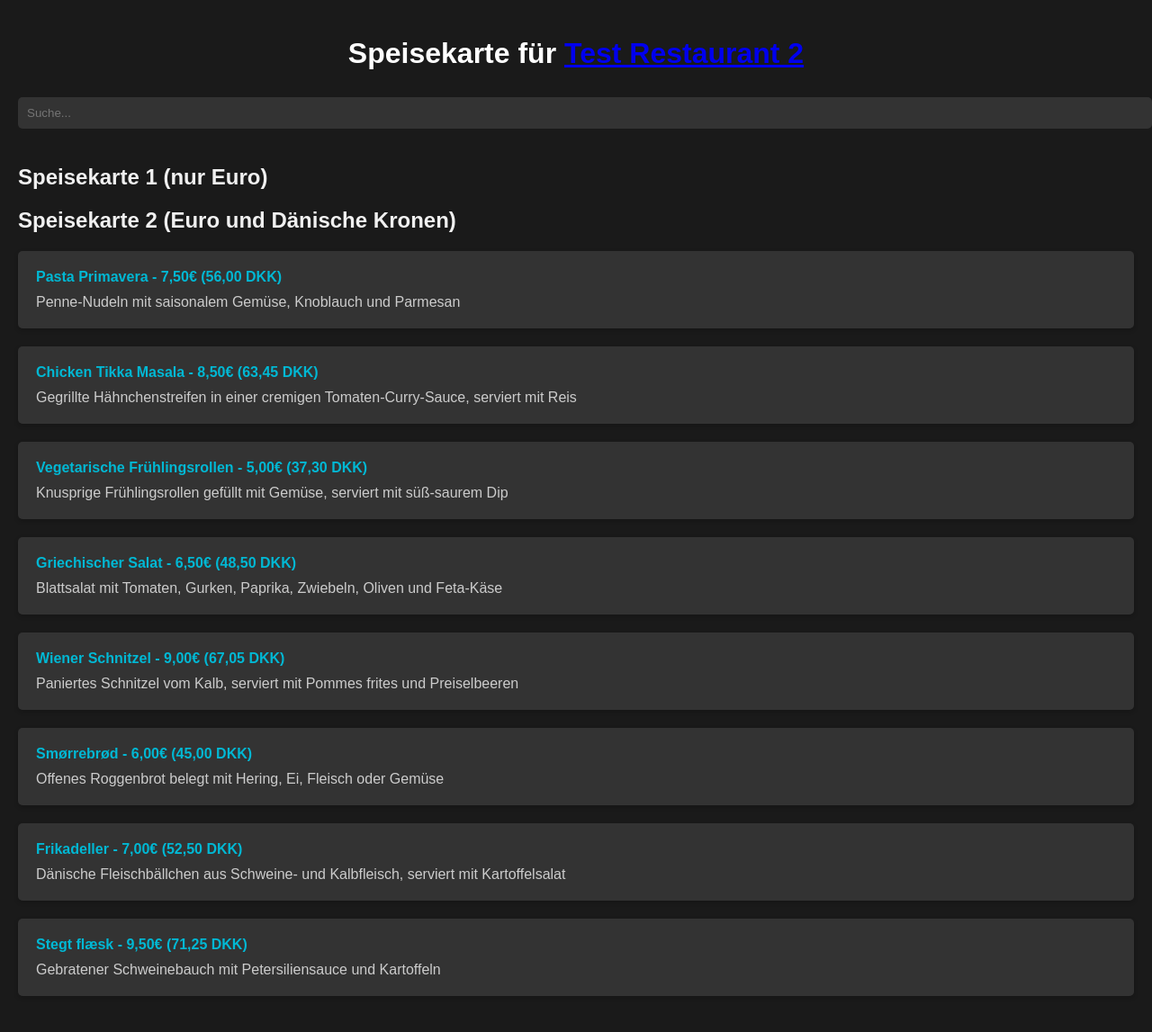
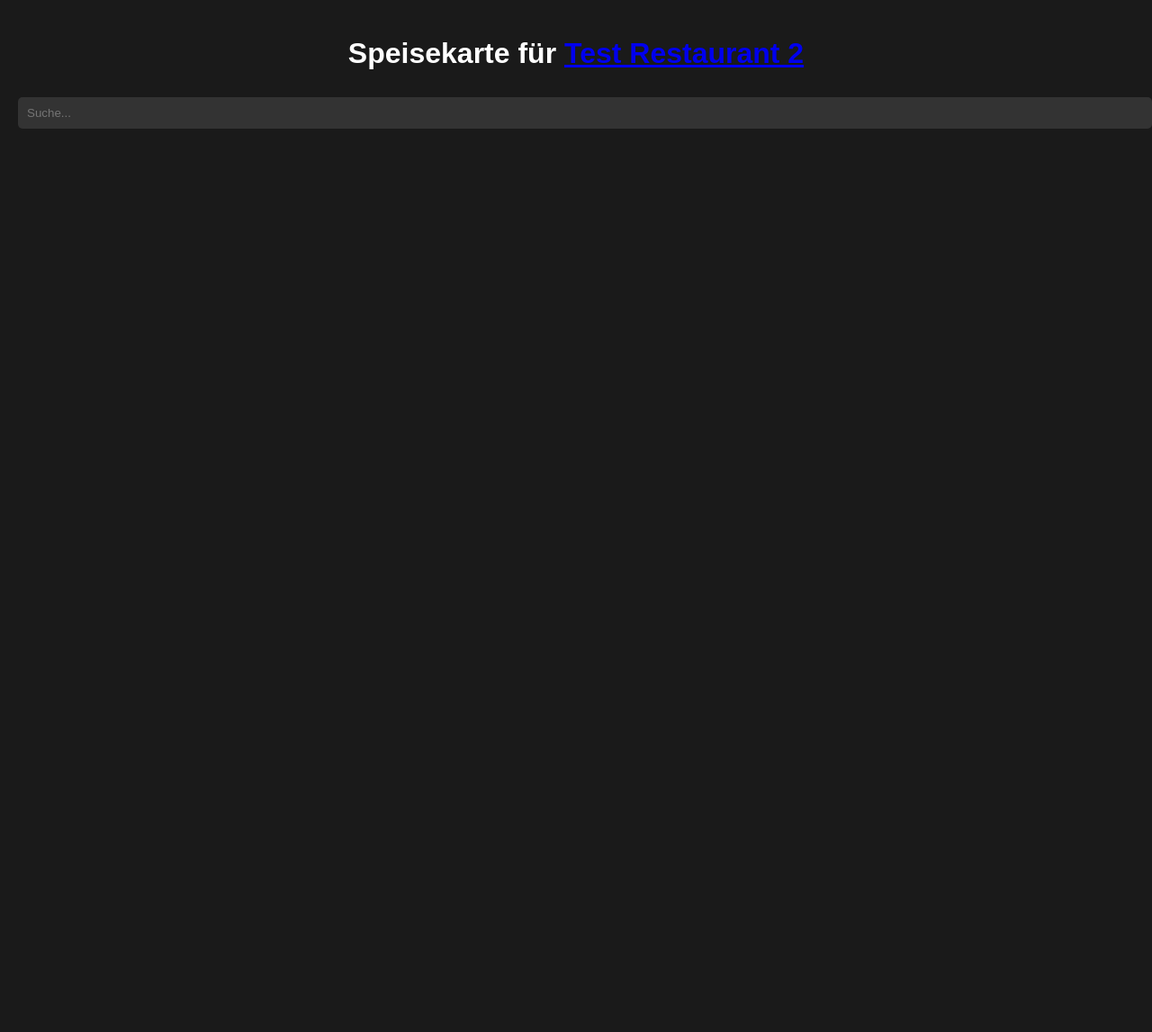
Before and after one commit to Benedikt-Mueller/webengineering-sose24, a Django app: page /restaurant/restaurant/1/menu/ in a window 1280 px wide. Shown: the whole page at 90% size. After the commit the page ends 143 px from the top, so only its background shows below. Run offline with Django 5.2, Linux system fonts and the light colour scheme; data comes from the database, SQL or seed files in the repository; both versions use the stored data as it was after the commit.

Commit message:
Menu add

```diff
--- a/restaurant_reservation_system_bjsty/restaurant/templates/restaurant/menu.html
+++ b/restaurant_reservation_system_bjsty/restaurant/templates/restaurant/menu.html
@@ -1,17 +1,17 @@
 <!DOCTYPE html>
 <html>
 <head>
-    <title{{ restaurant.name }} Menu</title>
+    <title>{{ restaurant.name }} Menu</title>
     <style>
         body {
             font-family: Arial, sans-serif;
             margin: 0;
             padding: 20px;
-            background-color:#1a1a1a;
+            background-color: #1a1a1a;
             color: #f0f0f0;
         }
         h1 {
-            color:#ffffff;
+            color: #ffffff;
             text-align: center;
             margin-bottom: 30px;
         }
@@ -20,7 +20,7 @@
             padding: 10px;
             margin-bottom: 20px;
             background-color: #333333;
-            color:#f0f0f0;
+            color: #f0f0f0;
             border: none;
             border-radius: 5px;
         }
@@ -35,18 +35,18 @@
             border-radius: 5px;
             box-shadow: 0 2px 5px rgba(0, 0, 0, 0.2);
         }
-        li:hover{
+        li:hover {
             transform: translateY(-5px);
             box-shadow: 0 4px 10px rgba(0, 0, 0, 0.3);
         }
         li p {
             margin: 10px 0 0;
-            color:#cccccc;
+            color: #cccccc;
         }
-       .price {
+        .price {
             font-weight: bold;
-            color:#00b8d4;
-       }
+            color: #00b8d4;
+        }
     </style>
     <script>
         function filterMenu() {
@@ -63,12 +63,11 @@
                 }
             }
         }
-</script>
+    </script>
 </head>
 <body>
     <h1>Speisekarte für <a href="{% url 'restaurant_detail' restaurant.id %}">{{ restaurant.name }}</a></h1>
     <input type="text" id="searchInput" onkeyup="filterMenu()" placeholder="Suche...">
-    <h2>Speisekarte 1 (nur Euro)</h2>
     <ul>
         {% for item in menu_items %}
         <li>
@@ -77,41 +76,5 @@
         </li>
         {% endfor %}
     </ul>
-
-    <h2>Speisekarte 2 (Euro und Dänische Kronen)</h2>
-    <ul>
-        <li>
-            <div class="price">Pasta Primavera - 7,50€ (56,00 DKK)</div>
-            <p>Penne-Nudeln mit saisonalem Gemüse, Knoblauch und Parmesan</p>
-        </li>
-        <li>
-            <div class="price">Chicken Tikka Masala - 8,50€ (63,45 DKK)</div>
-            <p>Gegrillte Hähnchenstreifen in einer cremigen Tomaten-Curry-Sauce, serviert mit Reis</p>
-        </li>
-        <li>
-            <div class="price">Vegetarische Frühlingsrollen - 5,00€ (37,30 DKK)</div>
-            <p>Knusprige Frühlingsrollen gefüllt mit Gemüse, serviert mit süß-saurem Dip</p>
-        </li>
-        <li>
-            <div class="price">Griechischer Salat - 6,50€ (48,50 DKK)</div>
-            <p>Blattsalat mit Tomaten, Gurken, Paprika, Zwiebeln, Oliven und Feta-Käse</p>
-        </li>
-        <li>
-            <div class="price">Wiener Schnitzel - 9,00€ (67,05 DKK)</div>
-            <p>Paniertes Schnitzel vom Kalb, serviert mit Pommes frites und Preiselbeeren</p>
-        </li>
-        <li>
-            <div class="price">Smørrebrød - 6,00€ (45,00 DKK)</div>
-            <p>Offenes Roggenbrot belegt mit Hering, Ei, Fleisch oder Gemüse</p>
-        </li>
-        <li>
-            <div class="price">Frikadeller - 7,00€ (52,50 DKK)</div>
-            <p>Dänische Fleischbällchen aus Schweine- und Kalbfleisch, serviert mit Kartoffelsalat</p>
-        </li>
-        <li>
-            <div class="price">Stegt flæsk - 9,50€ (71,25 DKK)</div>
-            <p>Gebratener Schweinebauch mit Petersiliensauce und Kartoffeln</p>
-        </li>
-    </ul>
 </body>
 </html>
```
Also changed, not shown: restaurant_reservation_system_bjsty/db.sqlite3.
